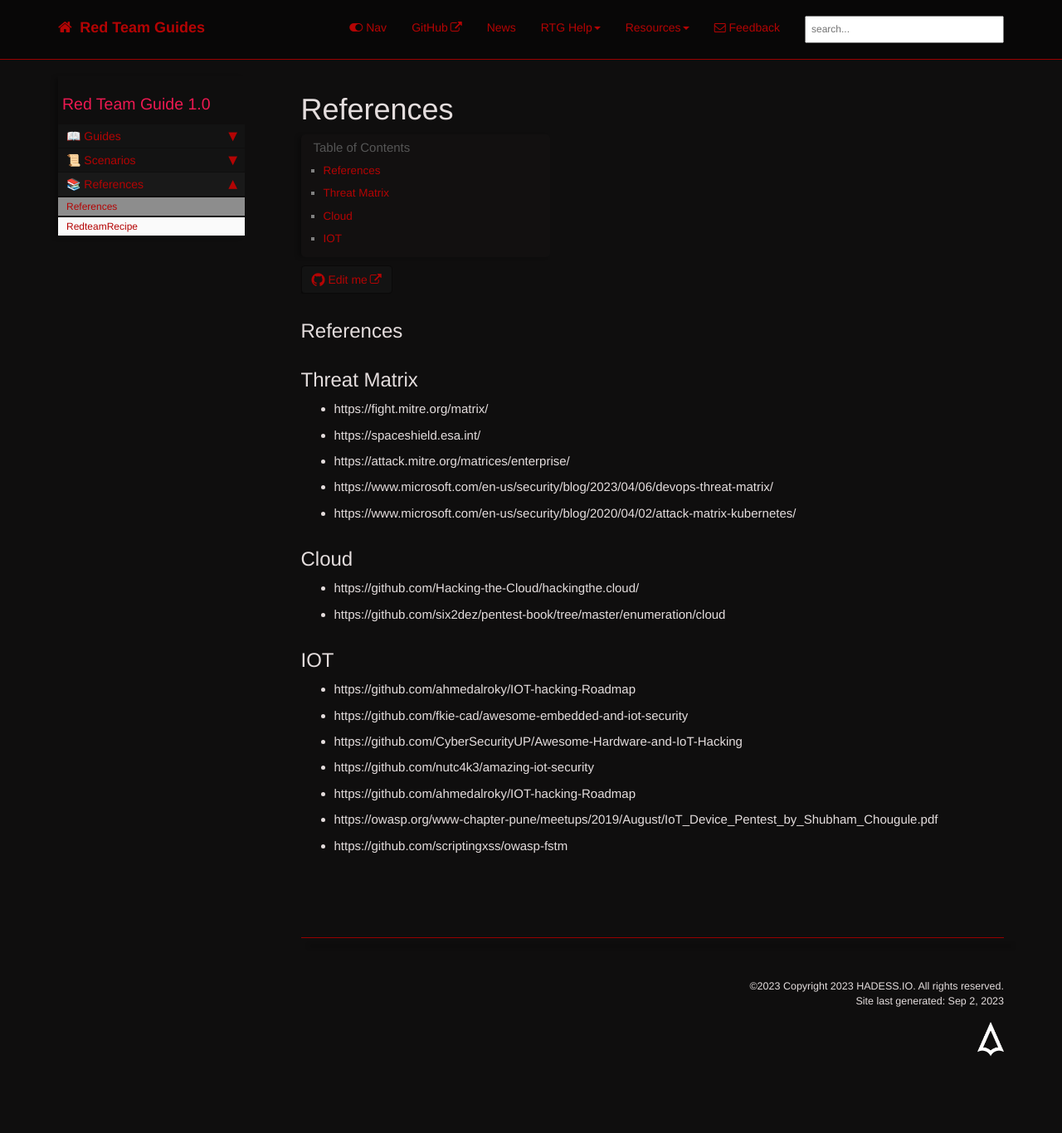
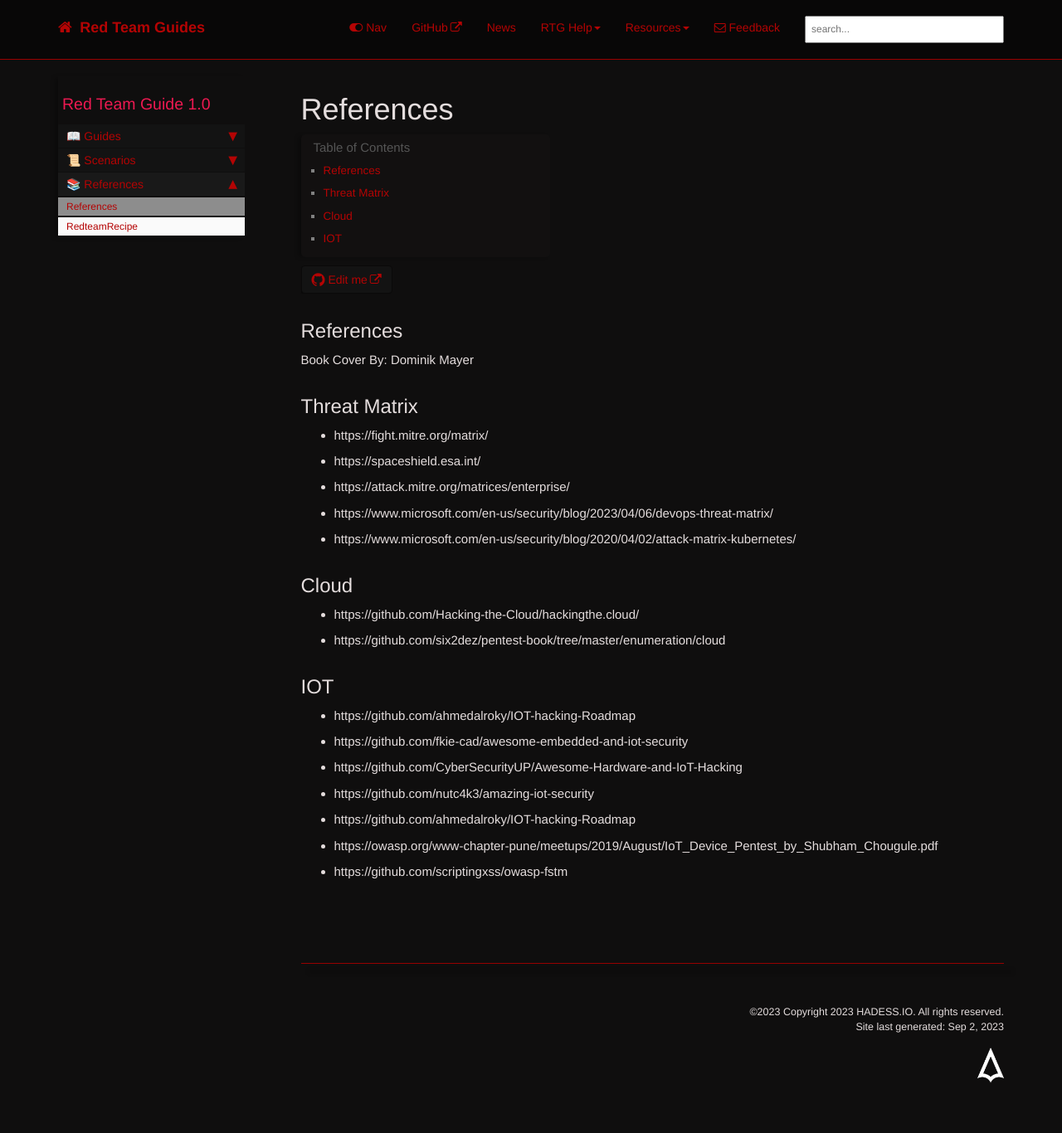
Before and after one commit to redteamguides/redteamguides.github.io, a Jekyll site: the page built from pages/mydoc/references.md, in a window 1280 px wide. Shown: the whole page at 83% size. Built offline with Jekyll 4.4.1, drawn with Linux system fonts in a browser that asks for light colours; comment, search, counter and statistics services are not loaded; before the commit the page ends 1334 px from its top, so only the background shows below that.

Commit message:
Update references.md

```diff
--- a/pages/mydoc/references.md
+++ b/pages/mydoc/references.md
@@ -8,6 +8,8 @@
 
 
 ## References
+
+Book Cover By: Dominik Mayer
 
 
 ## Threat Matrix
```
